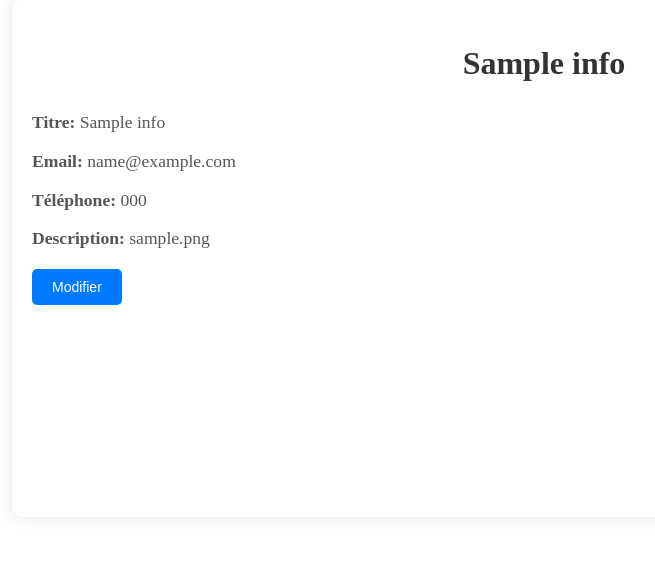
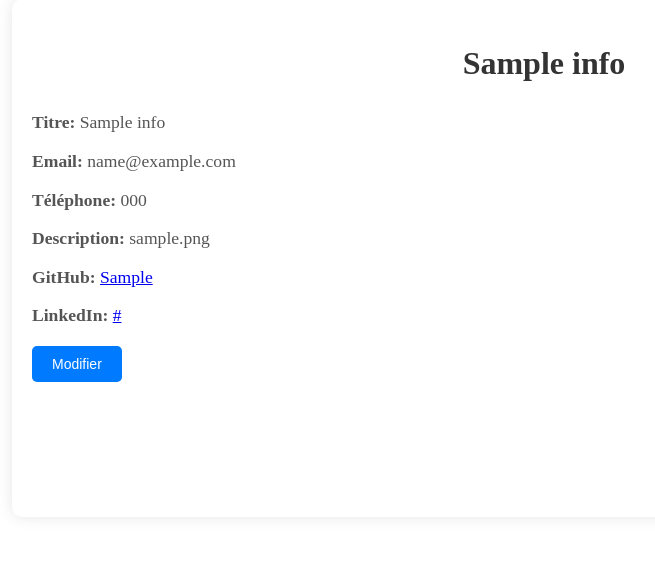
Before and after one commit to Rayone31/PHP-TP, a PHP site: page /profile.php?id=1 in a window 1280 px wide. Shown: the part 131-696 px from the top of the page, without its empty margins (96-751 px from the left). Run offline with PHP 8.4, Linux system fonts and the light colour scheme; a user stored in the database is signed in; tables that the repository leaves empty hold one stand-in row (values such as "Sample post").

Commit message:
Add lien git likedin

```diff
--- a/Projet/app/Views/Template/profile.php
+++ b/Projet/app/Views/Template/profile.php
@@ -25,7 +25,7 @@ $personal_info = $stmt->fetch();
 
 // Si les informations personnelles n'existent pas, les crée avec des valeurs par défaut
 if (!$personal_info) {
-    $stmt = $pdo->prepare('INSERT INTO personal_info (Users_id, name, title, email, phone, profile_description) VALUES (?, "", "", "", "", "")');
+    $stmt = $pdo->prepare('INSERT INTO personal_info (Users_id, name, title, email, phone, profile_description, github, linkedin) VALUES (?, "", "", "", "", "", "", "")');
     $stmt->execute([$user_id]);
     $stmt = $pdo->prepare('SELECT * FROM personal_info WHERE Users_id = ?');
     $stmt->execute([$user_id]);
@@ -33,7 +33,7 @@ if (!$personal_info) {
 }
 
 // Prépare et exécute une requête pour récupérer les informations de l'utilisateur
-$stmt = $pdo->prepare('SELECT u.username, p.name, p.title, p.email, p.phone, p.profile_description
+$stmt = $pdo->prepare('SELECT u.username, p.name, p.title, p.email, p.phone, p.profile_description, p.github, p.linkedin
                        FROM Users u
                        JOIN personal_info p ON u.id = p.Users_id
                        WHERE u.id = ?');
@@ -52,10 +52,12 @@ if ($_SERVER["REQUEST_METHOD"] == "POST") {
     $email = trim($_POST['email']);
     $phone = trim($_POST['phone']);
     $profile_description = trim($_POST['profile_description']);
+    $github = trim($_POST['github']);
+    $linkedin = trim($_POST['linkedin']);
 
     // Prépare et exécute une requête pour mettre à jour les informations personnelles
-    $stmt = $pdo->prepare('UPDATE personal_info SET name = ?, title = ?, email = ?, phone = ?, profile_description = ? WHERE Users_id = ?');
-    $stmt->execute([$name, $title, $email, $phone, $profile_description, $user_id]);
+    $stmt = $pdo->prepare('UPDATE personal_info SET name = ?, title = ?, email = ?, phone = ?, profile_description = ?, github = ?, linkedin = ? WHERE Users_id = ?');
+    $stmt->execute([$name, $title, $email, $phone, $profile_description, $github, $linkedin, $user_id]);
 
     // Redirige vers la page de profil
     header("Location: profile.php?id=$user_id");
@@ -63,7 +65,7 @@ if ($_SERVER["REQUEST_METHOD"] == "POST") {
 }
 ?>
 <!DOCTYPE html>
-<html lang="en">
+<html lang="fr">
 <head>
     <meta charset="UTF-8">
     <meta name="viewport" content="width=device-width, initial-scale=1.0">
@@ -86,6 +88,10 @@ if ($_SERVER["REQUEST_METHOD"] == "POST") {
             <input type="text" id="phone" name="phone" value="<?php echo htmlspecialchars($user['phone']); ?>" style="display:none;">
             <p><strong>Description:</strong> <?php echo nl2br(htmlspecialchars($user['profile_description'])); ?></p>
             <textarea id="profile_description" name="profile_description" style="display:none;"><?php echo htmlspecialchars($user['profile_description']); ?></textarea>
+            <p><strong>GitHub:</strong> <a href="<?php echo htmlspecialchars($user['github']); ?>" target="_blank"><?php echo htmlspecialchars($user['github']); ?></a></p>
+            <input type="text" id="github" name="github" value="<?php echo htmlspecialchars($user['github']); ?>" style="display:none;">
+            <p><strong>LinkedIn:</strong> <a href="<?php echo htmlspecialchars($user['linkedin']); ?>" target="_blank"><?php echo htmlspecialchars($user['linkedin']); ?></a></p>
+            <input type="text" id="linkedin" name="linkedin" value="<?php echo htmlspecialchars($user['linkedin']); ?>" style="display:none;">
             <?php if ($user_id === $current_user_id || $is_admin):?>
                 <button type="button" onclick="editAllFields()">Modifier</button>
                 <button type="submit" style="display:none;" id="saveButton">Enregistrer</button>
```
Also changed, not shown: Projet/app/Model/setup.sql (+4 -6 lines), Projet/app/Views/Template/CV.php (+12 -12 lines), Projet/app/Views/public/assets/script/js/profile.js.
